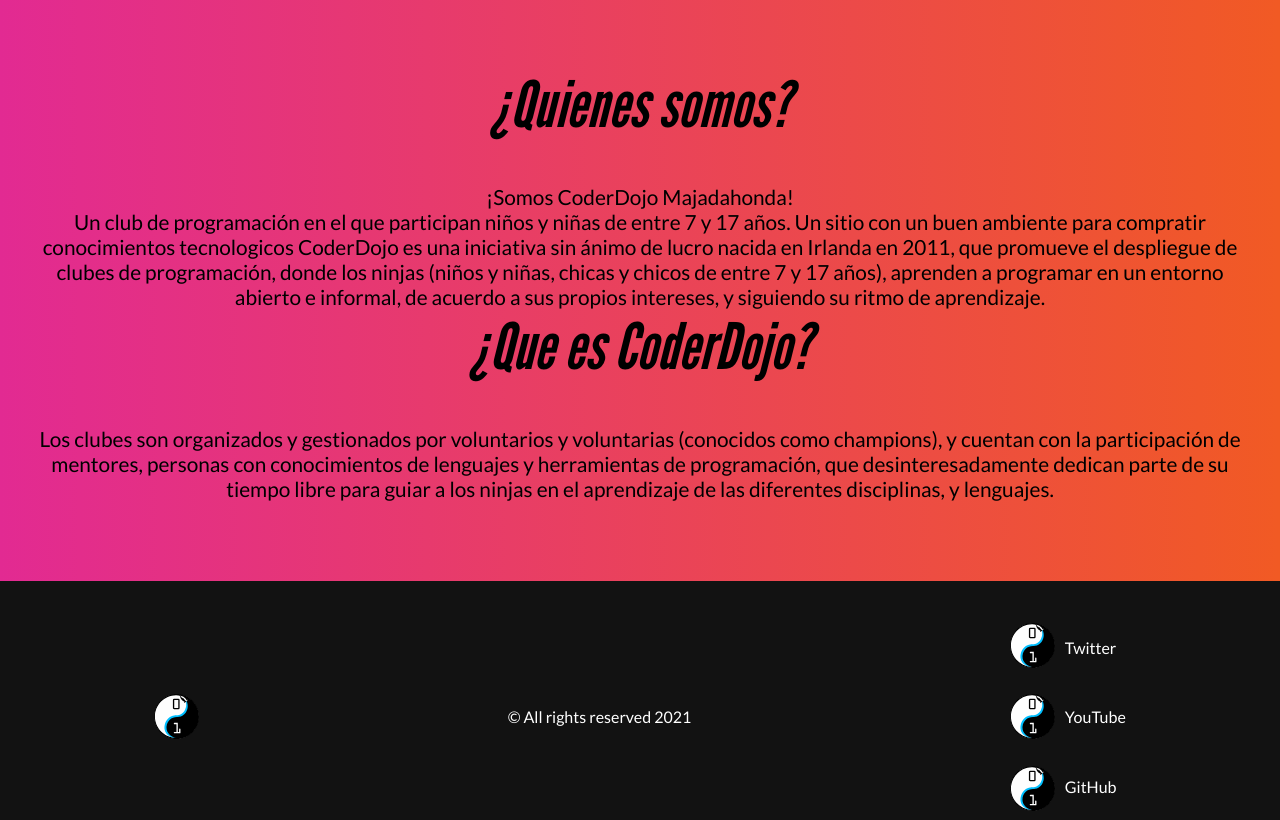
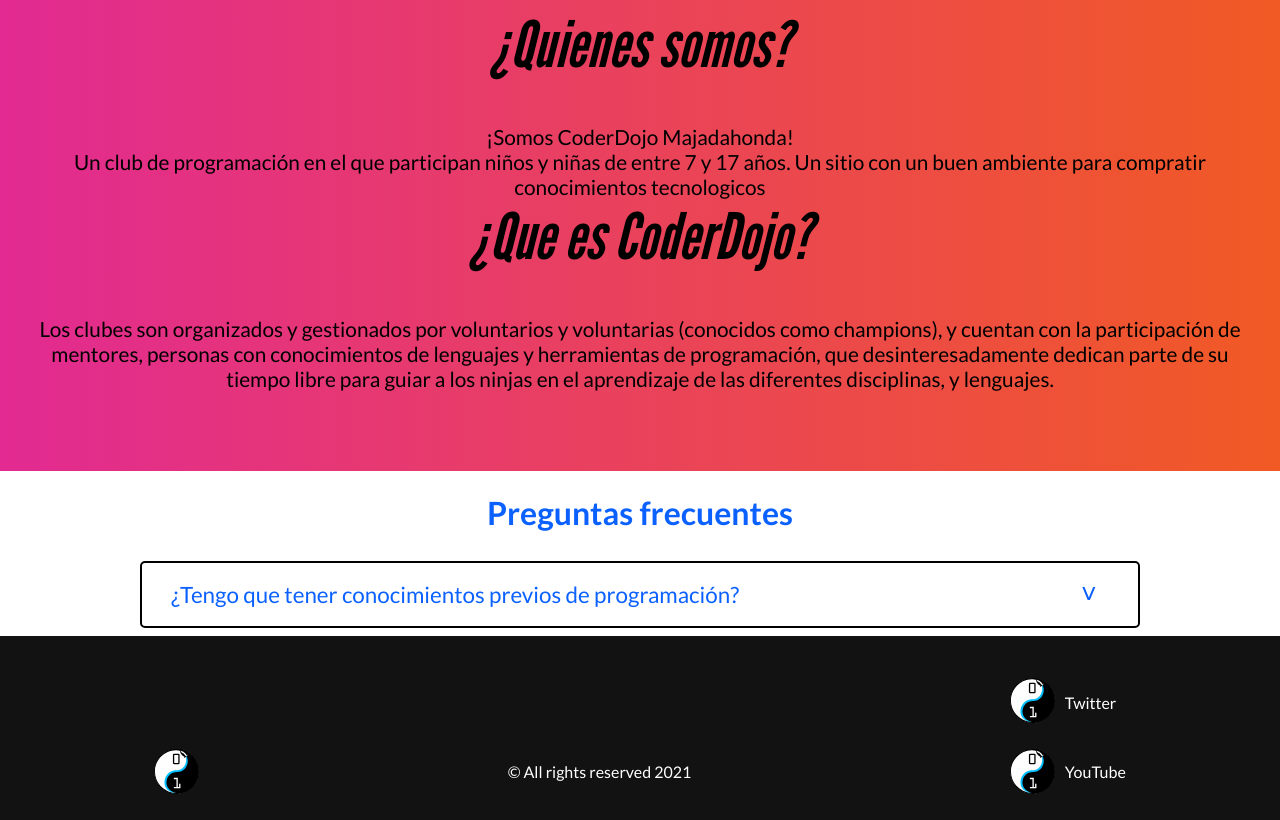
Before and after one commit to magnitopic/coderpage, a Next.js app: page / in a window 1280 px wide. Shown: the part 740-1560 px from the top of the page. Built offline with nearby package versions, Linux system fonts and the light colour scheme.

Commit message:
Preguntas Frequentes

```diff
--- a/components/AboutUs.js
+++ b/components/AboutUs.js
@@ -10,13 +10,7 @@
 			<p id={styles.text}>
 				¡Somos CoderDojo Majadahonda!<br/>Un club de programación en el que participan niños y
 				niñas de entre 7 y 17 años. Un sitio con un buen ambiente para compratir conocimientos
-				tecnologicos CoderDojo es una iniciativa sin
-				ánimo de lucro nacida en Irlanda en 2011, que promueve el
-				despliegue de clubes de programación, donde los ninjas
-				(niños y niñas, chicas y chicos de entre 7 y 17 años),
-				aprenden a programar en un entorno abierto e informal, de
-				acuerdo a sus propios intereses, y siguiendo su ritmo de
-				aprendizaje.
+				tecnologicos
 			</p>
 			<p id={styles.titulo} className="title">
 				¿Que es CoderDojo?
--- a/components/Q&A.js
+++ b/components/Q&A.js
@@ -3,10 +3,24 @@
 const QA = () => {
 	return (
 		<div>
-			<Question text={"¿Tengo que tener conocimientos previos de programación?"}/>
+			<style jsx>{`
+				h1 {
+					color: #0b61ff;
+					text-align: center;
+				}
+				div {
+					display: flex;
+					align-items: center;
+					justify-content: center;
+					flex-direction: column;
+				}
+			`}</style>
+			<h1>Preguntas frecuentes</h1>
+			<Question
+				text={"¿Tengo que tener conocimientos previos de programación?"}
+			/>
 		</div>
-	)
-}
-
+	);
+};
 
 export default QA;
--- a/components/ui/Question.js
+++ b/components/ui/Question.js
@@ -1,12 +1,18 @@
-import styles from "../../styles/AboutUs.module.css";
+import styles from "../../styles/Question.module.css";
+import { useState } from "react";
 
-const Question = ({text}) => {
+const Question = ({ text }) => {
+	const [position, setPosition] = useState("0");
+
 	return (
 		<div className={styles.question}>
-			<h3>{text}</h3>
+			<div id={styles.title}>
+				{text}
+				<button id={styles.button}>&#709;</button>
+			</div>
+			<div id={styles.text}>No, no you don't</div>
 		</div>
-	)
-}
+	);
+};
 
-
-export default Question
+export default Question;
--- a/pages/index.js
+++ b/pages/index.js
@@ -9,8 +9,8 @@
 		<>
 			<Header />
 			<TitleImage />
+			<AboutUs />
 			<QA />
-			<AboutUs />
 			<Footer />
 		</>
 	);
--- a/styles/Question.module.css
+++ b/styles/Question.module.css
@@ -1,3 +1,34 @@
-.question{
+.question {
+	margin: .5em 1.5em;
+	border: 2px solid #000;
+	border-radius: 5px;
+	width: 100%;
+	max-width: 1000px;
+}
 
+#title {
+	display: flex;
+	align-items: center;
+	justify-content: space-between;
+	padding: 0.5em 1.3em;
+	font-size: 1.4em;
+	color: #0b61ff;
+	text-align: center;
 }
+
+#text {
+	border-top: 2px solid #000;
+	padding: 0.5em 2em;
+	margin: 0px;
+	display: none;
+}
+
+#button{
+	height: 1.5em;
+	width: 1.5em;
+	font-size: 1.2em;
+	background: inherit;
+	color: inherit;
+	border: none;
+	border-radius: 50%;
+}
```
Also changed, not shown: components/ui/Icon.js (added, +10 -0 lines).
